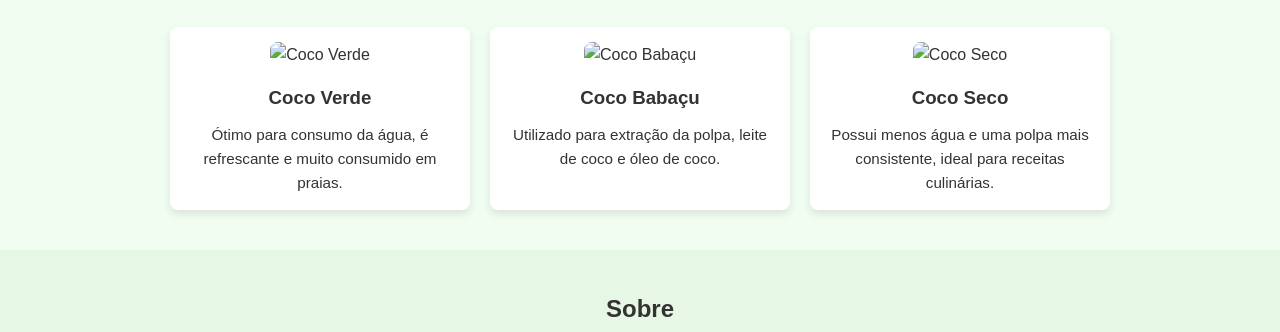
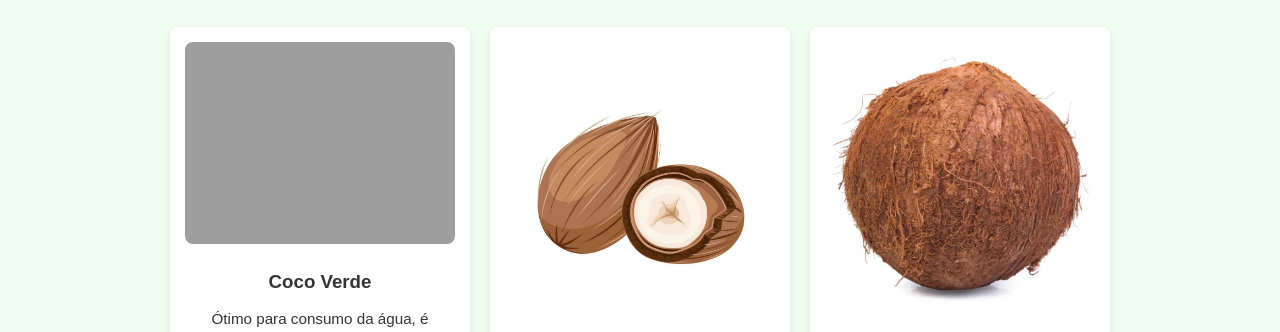
Before and after one commit to BalderLink/Tipos-de-cocos, a plain HTML site: page index.html in a window 1280 px wide. Shown: the part 400-732 px from the top of the page. Drawn offline with Linux system fonts and the light colour scheme; the site is published under a folder, as on GitHub Pages, so addresses that start at the root find nothing.

Commit message:
correção bug

```diff
--- a/index.html
+++ b/index.html
@@ -30,17 +30,17 @@
             <h2>Tipos de Coco</h2>
             <div class="cards">
                 <article class="card">
-                    <img id= "verde" src="/imagens/coco verde.png" alt="Coco Verde">
+                    <img id= "verde" src="imagens/coco verde.png" alt="Coco Verde">
                     <h3>Coco Verde</h3>
                     <p>Ótimo para consumo da água, é refrescante e muito consumido em praias.</p>
                 </article>
                 <article class="card">
-                    <img src="/imagens/coco babaçu fundo branco.jpg" alt="Coco Babaçu">
+                    <img src="imagens/coco babaçu fundo branco.jpg" alt="Coco Babaçu">
                     <h3>Coco Babaçu</h3>
                     <p>Utilizado para extração da polpa, leite de coco e óleo de coco.</p>
                 </article>
                 <article class="card">
-                    <img src="/imagens/coco seco.webp" alt="Coco Seco">
+                    <img src="imagens/coco seco.webp" alt="Coco Seco">
                     <h3>Coco Seco</h3>
                     <p>Possui menos água e uma polpa mais consistente, ideal para receitas culinárias.</p>
                 </article>
```
